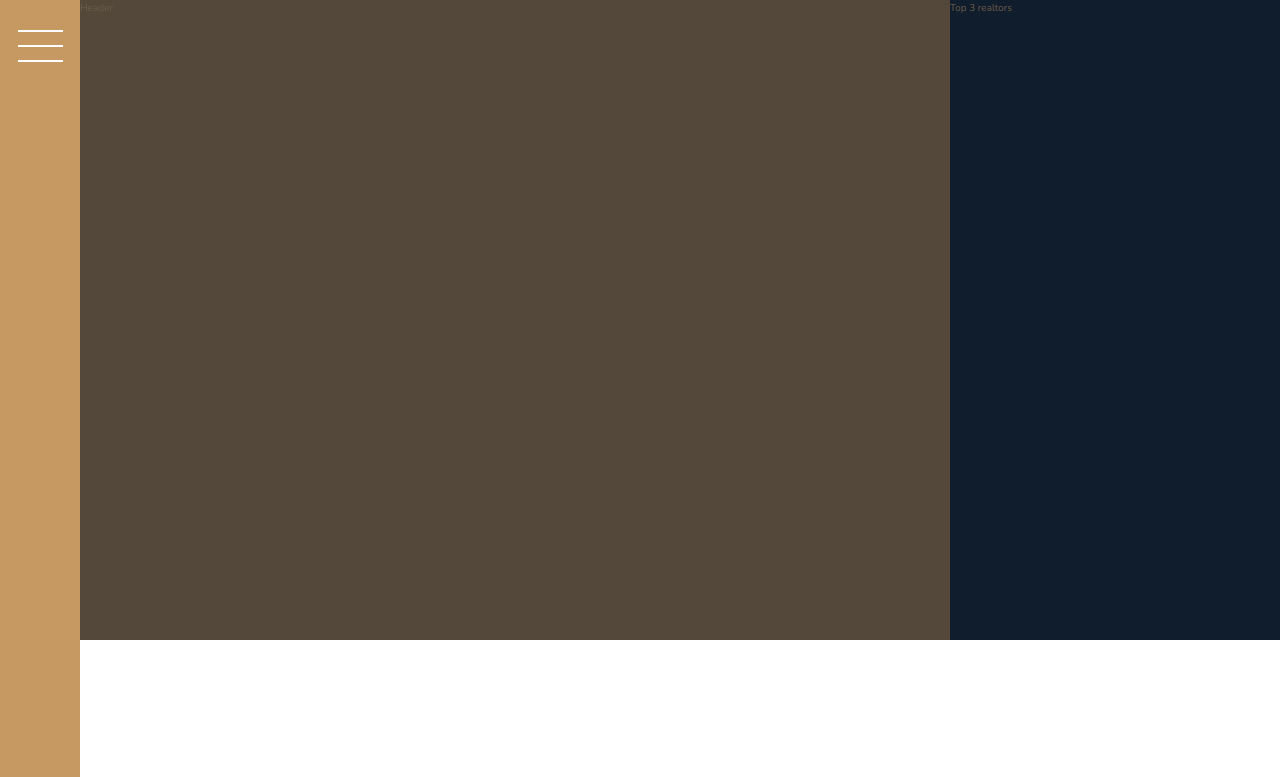
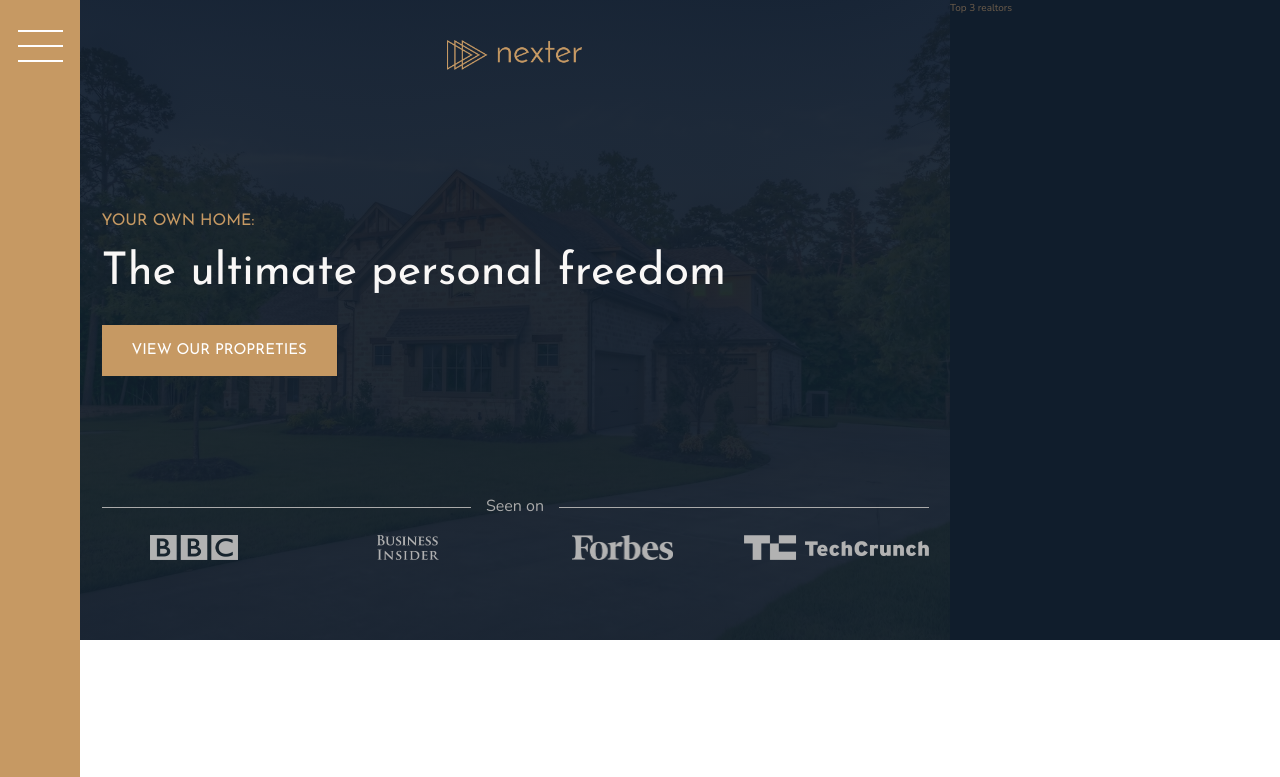
Before and after one commit to alexdermenji/nexter, a website: page index.html in a window 1280 px wide. Shown: the top 777 px of the page. Drawn offline with nearby package versions, Linux system fonts and the light colour scheme.

Commit message:
hero section done

```diff
--- a/index.html
+++ b/index.html
@@ -22,7 +22,17 @@
 
 
   <header class="header">
-    Header
+    <img src="img/logo.png" alt="Nexter logo" class="header__logo">
+    <h3 class="heading-3">Your own home:</h3>
+    <h1 class="heading-1">The ultimate personal freedom</h1>
+    <button class="btn header__btn">View our propreties</button>
+    <div class="header__seenon-text">Seen on</div>
+    <div class="header__seenon-logos">
+      <img src="img/logo-bbc.png" alt="bbc">
+      <img src="img/logo-bi.png" alt="business insider">
+      <img src="img/logo-forbes.png" alt="forbes">
+      <img src="img/logo-techcrunch.png" alt="techcrunch">
+    </div>
   </header>
 
   <div class="realtors">
--- a/sass/_header.scss
+++ b/sass/_header.scss
@@ -1,4 +1,57 @@
 .header {
   background-color: $color-grey-dark-1;
   grid-column: full-start/col-end 6;
+
+  background-image: linear-gradient(rgba($color-secondary, .93), rgba($color-secondary, .93)), url(../img/hero.jpeg);
+  background-size: cover;
+  background-position: center;
+  padding: 8rem;
+  padding-top: 4rem;
+
+  display: grid;
+  grid-template-rows: 1fr min-content 6rem 1fr;
+  grid-template-columns: max-content;
+  grid-row-gap: 1.5rem;
+  justify-content: center;
+
+  &__btn {
+    align-self: start;
+    justify-self: start;
+  }
+
+  &__logo {
+    height: 3rem;
+    justify-self: center;
+
+  }
+
+  &__seenon-text {
+    display: grid;
+    grid-template-columns: 1fr max-content 1fr;
+    align-items: center;
+    grid-column-gap: 1.5rem;
+    font-size: 1.6rem;
+    color: $color-grey-light-2;
+
+    &::before,
+    &::after {
+      content: '';
+      height: 1px;
+      display: block;
+      background-color: currentColor;
+
+    }
+  }
+
+  &__seenon-logos {
+    display: grid;
+    grid-template-columns: repeat(4, 1fr);
+    grid-column-gap: 3rem;
+    justify-items: center;
+
+    img {
+      height: 2.5rem;
+      filter: brightness(70%);
+    }
+  }
 }
--- a/sass/_typography.scss
+++ b/sass/_typography.scss
@@ -6,7 +6,9 @@
 
 .heading-1 {
   @extend %heading;
-
+  font-size: 4.5rem;
+  color: $color-grey-light-1;
+  line-height: 1;
 }
 
 .heading-2 {
```
Also changed, not shown: css/style.css.
